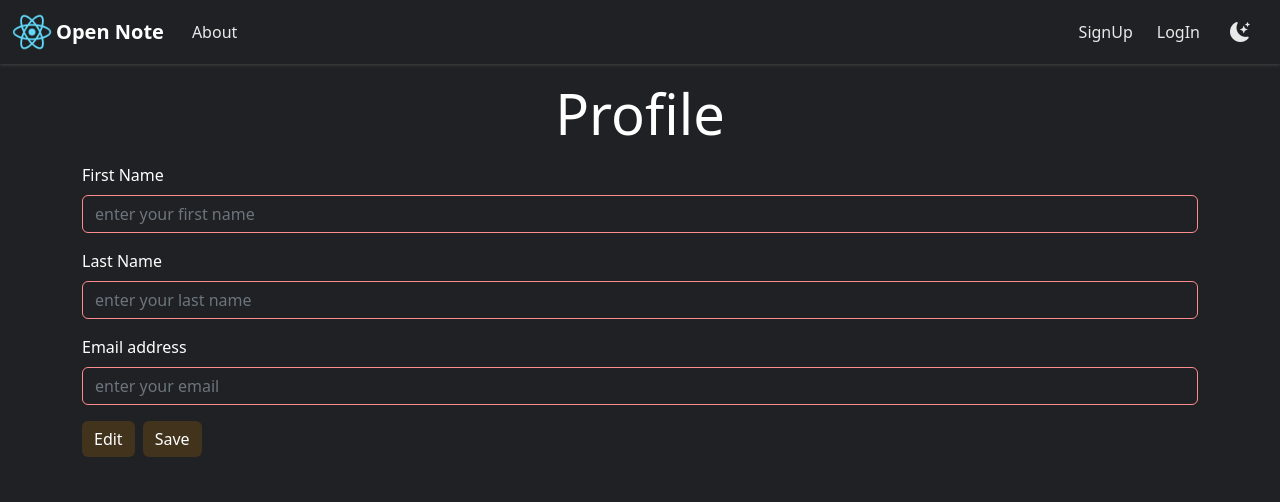
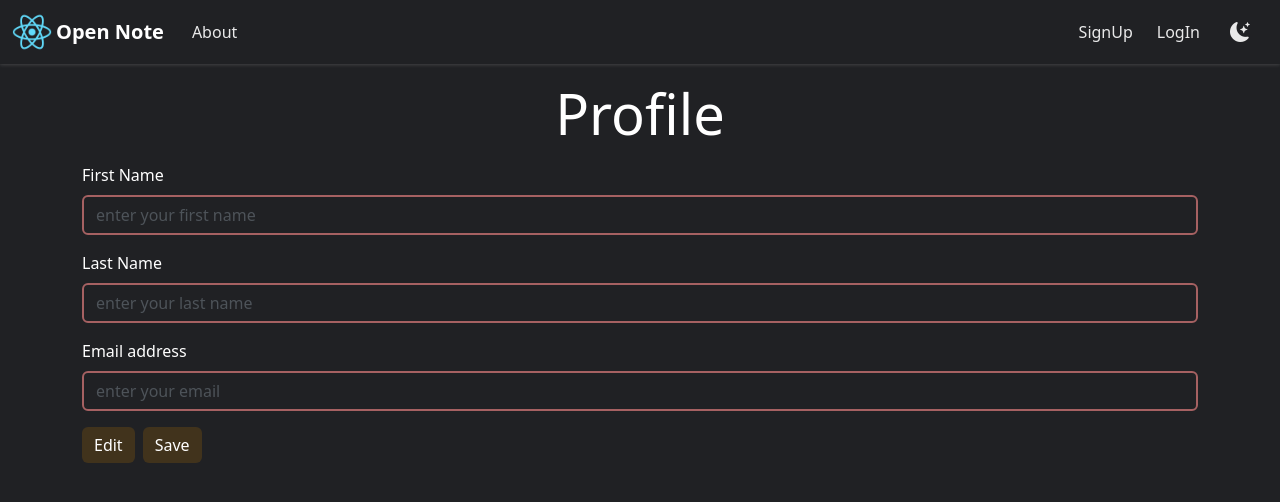
Before and after one commit to arryhere/Open-Note, a React (Create React App) app in the folder Open-Note-frontend/: page /profile in a window 1280 px wide. Shown: the top 502 px of the page. Built offline with nearby package versions, Linux system fonts and the light colour scheme; no server answers.

Commit message:
changed input focus css

```diff
--- a/Open-Note-frontend/src/index.css
+++ b/Open-Note-frontend/src/index.css
@@ -69,14 +69,12 @@
 
 .input-text-light:focus {
   border-color: var(--active-light) !important;
-  box-shadow: 0 1px 1px var(--active-light) inset, 0 0 8px var(--active-light) !important;
-  outline: 0 none !important;
+  box-shadow: 0 0 inset, 0 0 6px rgb(212, 212, 35) !important;
 }
 
 .input-text-dark:focus {
   border-color: var(--active-dark) !important;
-  box-shadow: 0 1px 1px var(--active-light) inset, 0 0 8px var(--active-light) !important;
-  outline: 0 none !important;
+  box-shadow: 0 0 inset, 0 0 6px rgb(255, 255, 90) !important;
 }
 
 .card-light:hover {
@@ -135,9 +133,10 @@ label{
 }
 
 input:disabled{
-  border: 1px solid rgb(255, 140, 140) !important;
+  border: 2px solid rgb(255, 140, 140) !important;
+  opacity: 0.6 !important;
 }
 
 .profile-border{
-  border: 1px solid rgb(140, 255, 194) !important;
+  border: 2px solid rgb(140, 224, 179) !important;
 }
```
